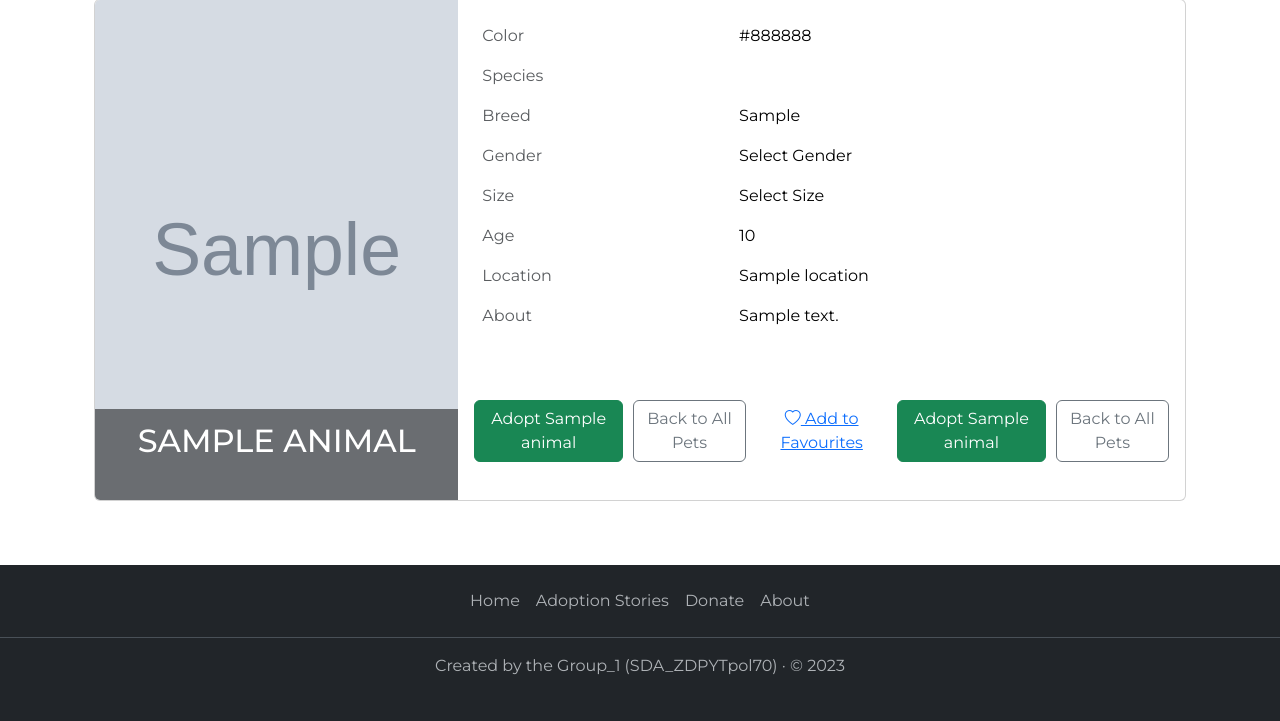
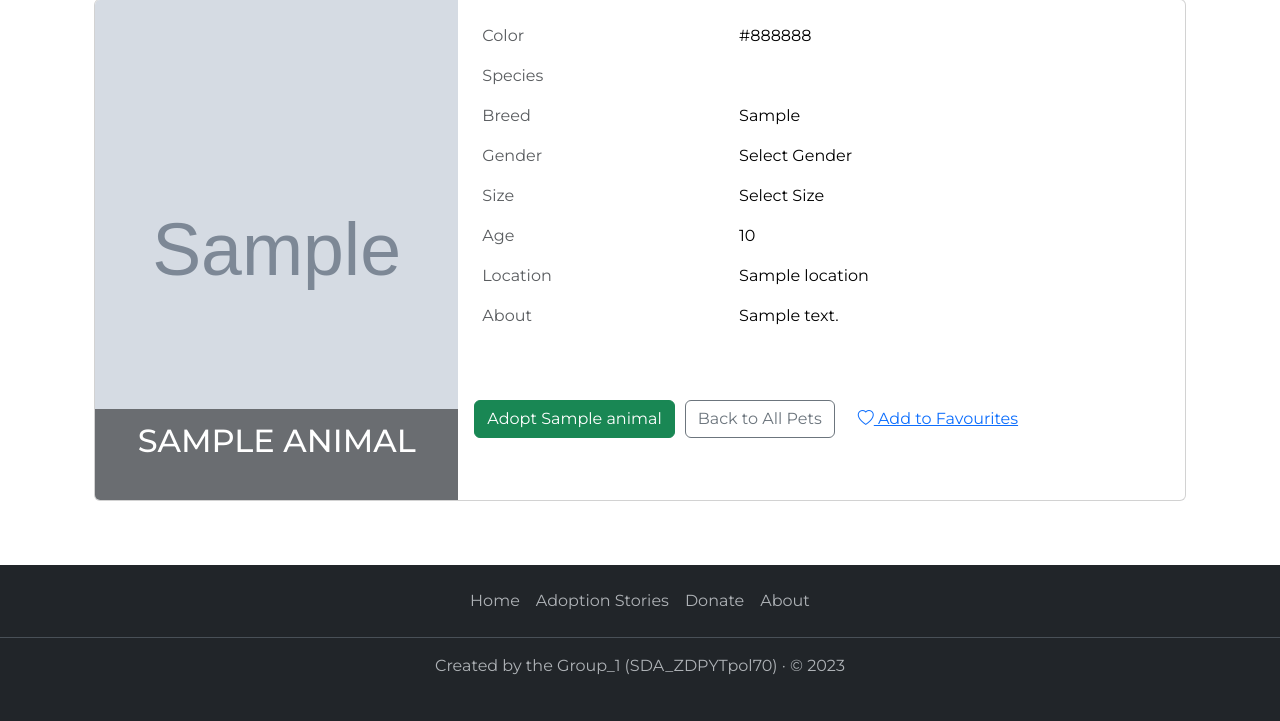
Before and after one commit to PYT70FinalProjectGroup1/Pet_Adoption, a Django app: page /animal_detail/1/ in a window 1280 px wide. Shown: the part 546-1267 px from the top of the page. Run offline with Django 4.2, Linux system fonts and the light colour scheme; tables that the repository leaves empty hold one stand-in row (values such as "Sample post"); grey boxes marked "Sample" are stand-in pictures; some libraries are stand-ins or nearby versions.

Commit message:
delete double button in animal_detail

```diff
--- a/pet_adoption/pet/templates/animal_detail.html
+++ b/pet_adoption/pet/templates/animal_detail.html
@@ -66,18 +66,6 @@
             				{% endif %}
         					</button>
     					</form>
-						<a
-							href="{% url 'create_adoption' %}?animal_id={{ object.id }}"
-							class="btn btn-success"
-							>Adopt {{ object.name }}</a
-						>
-
-						<a
-							href="{% url 'find_all_pets' %}"
-							class="btn btn-outline-secondary"
-							>Back to All Pets</a
-						>
-
 					</div>
 				</div>
 			</div>
```
Also changed, not shown: pet_adoption/pet/migrations/0002_alter_adoptionstory_options.py, pet_adoption/pet/migrations/0005_merge_20230826_1543.py (added).
